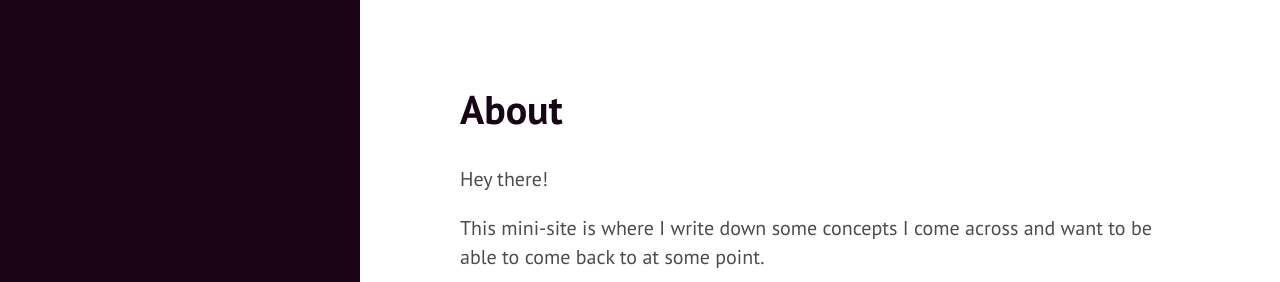
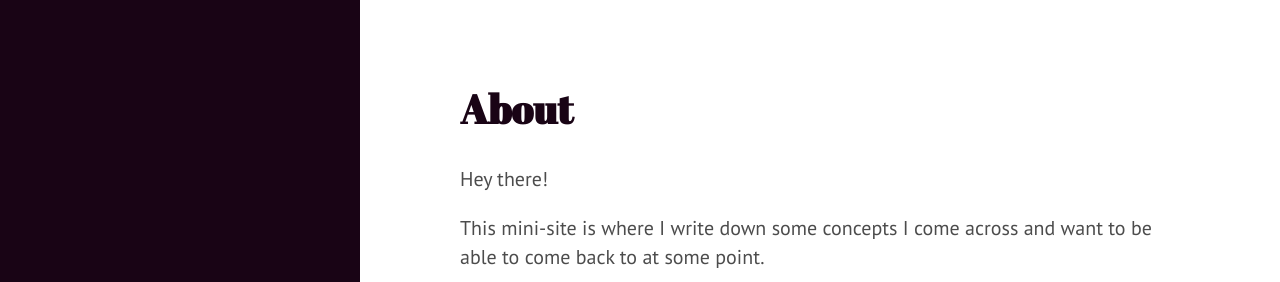
Before and after one commit to Sheraff/TIL, a Jekyll site: the page built from about.md, in a window 1280 px wide. Shown: the top 282 px of the page. Built offline with Jekyll 4.4.1, drawn with Linux system fonts in a browser that asks for light colours.

Commit message:
pretty main titles

```diff
--- a/index.html
+++ b/index.html
@@ -6,7 +6,7 @@ title: Home
 <div class="posts">
   {% for post in paginator.posts %}
   <div class="post">
-    <h1 class="post-title">
+    <h1 class="post-title list-title">
       <a href="{{ post.url }}">{{ post.title }}</a>
     </h1>
 
--- a/public/css/style.css
+++ b/public/css/style.css
@@ -412,6 +412,11 @@ h1#tagName a {
   /* Blog post or page title */
   color: var(--black);
 }
+.page-title:not(.list-title),
+.post-title:not(.list-title),
+h1#tagName:not(.list-title) {
+  font-family: "Abril Fatface", serif;
+}
 /* Related posts */
 .related {
   padding-top: 2rem;
--- a/tags.html
+++ b/tags.html
@@ -8,7 +8,7 @@ title: Tags
 <div class="posts">
   {% for post in site.posts %}
   <div class="post" data-tags="{{ post.tags | join: ',' }}">
-    <h1 class="post-title">
+    <h1 class="post-title list-title">
       <a href="{{ post.url }}">{{ post.title }}</a>
     </h1>
 
```
Also changed, not shown: public/css/style.less (+12 -8 lines).
